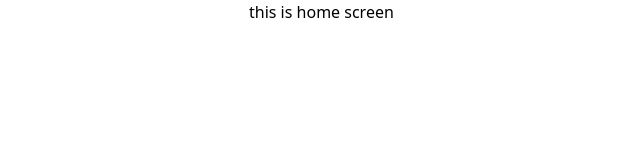
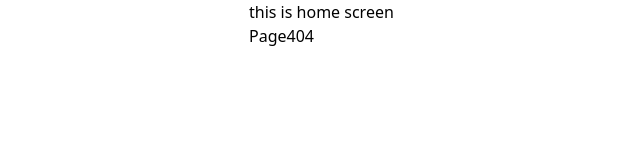
Before and after one commit to felix-le/method-practice, a React (Create React App) app: page /404 in a window 1280 px wide. Shown: the top 160 px of the page, without its empty margins (167-807 px from the left). Built offline with nearby package versions, Linux system fonts and the light colour scheme; what @tailwindcss/typography would draw is missing.

Commit message:
home page worked

```diff
--- a/src/LayoutRoutes/LayoutRoutesC.js
+++ b/src/LayoutRoutes/LayoutRoutesC.js
@@ -4,11 +4,17 @@ import { PrivateLayout, PublicLayout } from './Layouts';
 
 import LoadingPage from '../Pages/LoadingPage';
 
+import HomePage from '../Pages/HomePage';
 const layoutRoutesConfig = [
   {
     exact: true,
     path: '/',
-    component: lazy(() => import('../Pages/HomePage')),
+    component: () => <Redirect to='/home' />,
+  },
+  {
+    exact: true,
+    path: '/404',
+    component: lazy(() => import('../Pages/Page404')),
   },
   {
     exact: true,
@@ -54,6 +60,20 @@ const layoutRoutesConfig = [
       },
     ],
   },
+  {
+    path: '*',
+    layout: PublicLayout,
+    routes: [
+      {
+        exact: true,
+        path: '/home',
+        component: HomePage,
+      },
+      {
+        // component: () => <Redirect to='/404' />,
+      },
+    ],
+  },
 ];
 
 const renderRoutes = (routes) =>
--- /dev/null
+++ b/src/Pages/Page404.js
@@ -0,0 +1,5 @@
+const Page404 = () => {
+  return <div>Page404</div>;
+};
+
+export default Page404;
```
